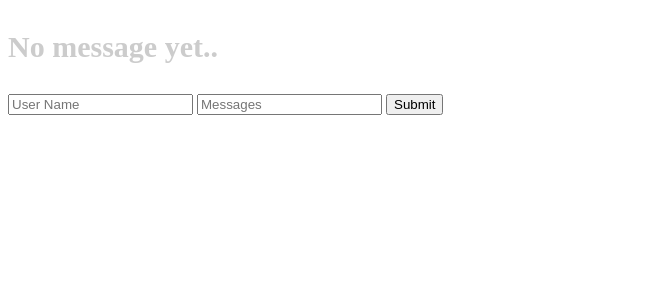
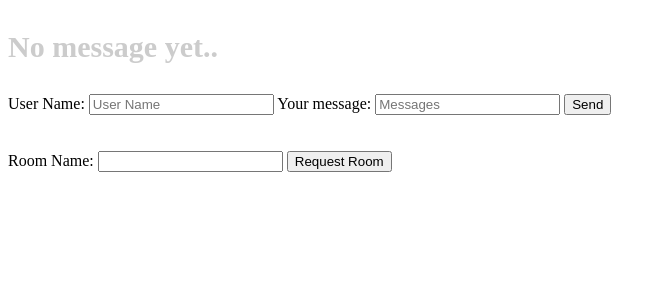
Before and after one commit to jonathanchukinas/just_one, a Flask app: page / in a window 1280 px wide. Shown: the top 300 px of the page, without its empty margins (0-666 px from the left). Run offline with Flask 2, Linux system fonts and the light colour scheme; some libraries are stand-ins or nearby versions.

Commit message:
add room html

```diff
--- a/just_one/main.py
+++ b/just_one/main.py
@@ -2,7 +2,7 @@
 # https://codeburst.io/building-your-first-chat-application-using-flask-in-7-minutes-f98de4adfa5d
 
 from flask import Flask, render_template
-from flask_socketio import SocketIO
+from flask_socketio import SocketIO, join_room, leave_room
 
 
 app = Flask(__name__)
@@ -24,11 +24,21 @@ def handle_my_custom_event(json, methods=['GET', 'POST']):
     socketio.emit('my response', json, callback=messageReceived)
 
 
-# I think the codeburst tutorial was overly verbose.
-# Let's see if I can simplify...
-# @socketio.on('message')
-# def handle_message(message):
-#     socketio.emit(message)
+# TODO what naming convention for the event names? snake_case?
+@socketio.on('join_room_requested')
+def join_room_requested(data):
+    user_name = data['user_name']
+    room_name = data['room_name']
+    join_room(room_name)
+    socketio.send(f'{user_name} has entered the room.', room=room_name)
+
+
+@socketio.on('leave_room_requested')
+def leave_room_requested(data):
+    user_name = data['user_name']
+    room_name = data['room_name']
+    leave_room(room_name)
+    socketio.send(f'{user_name} has left the room.', room=room_name)
 
 
 if __name__ == '__main__':
--- a/just_one/templates/session.html
+++ b/just_one/templates/session.html
@@ -9,9 +9,24 @@
   <div class="message_holder"></div>
 
   <form action="" method="POST">
-    <input type="text" class="username" placeholder="User Name"/>
-    <input type="text" class="message" placeholder="Messages"/>
-    <input type="submit"/>
+    <label>
+      User Name:
+      <input type="text" class="username" placeholder="User Name"/>
+    </label>
+    <label>
+      Your message:
+      <input type="text" class="message" placeholder="Messages"/>
+    </label>
+    <button type="submit">Send</button>
+  </form>
+
+  <br>
+  <br>
+  <form action="" method="POST">
+    <label>Room Name:
+      <input type="text" name="room_name" required>
+    </label>
+    <button type="submit">Request Room</button>
   </form>
 
   <!-- jQuery (necessary for Bootstrap's JavaScript plugins) -->
@@ -27,11 +42,15 @@
       socket.emit( 'group-message', {
         data: 'User Connected'
       })
-      var form = $( 'form' ).on( 'submit', function(e) {
+      var form = $('form').on( 'submit', function(e) {
         e.preventDefault()
         let user_name = $( 'input.username' ).val()
         let user_input = $( 'input.message' ).val()
         socket.emit( 'group-message', {
+          // https://stackoverflow.com/questions/5543490/json-naming-convention
+          // I do like the idea of using snake case for JSON.
+          // pure JS should be writen in camelCase though (standard for JS)
+          // CSS...? seems to be kebab-case
           user_name : user_name,
           message : user_input
         } )
@@ -46,6 +65,7 @@
         $( 'div.message_holder' ).append( '<div><b style="color: #000">'+msg.user_name+'</b> '+msg.message+'</div>' )
       }
     })
+
   </script>
 
 </body>
```
